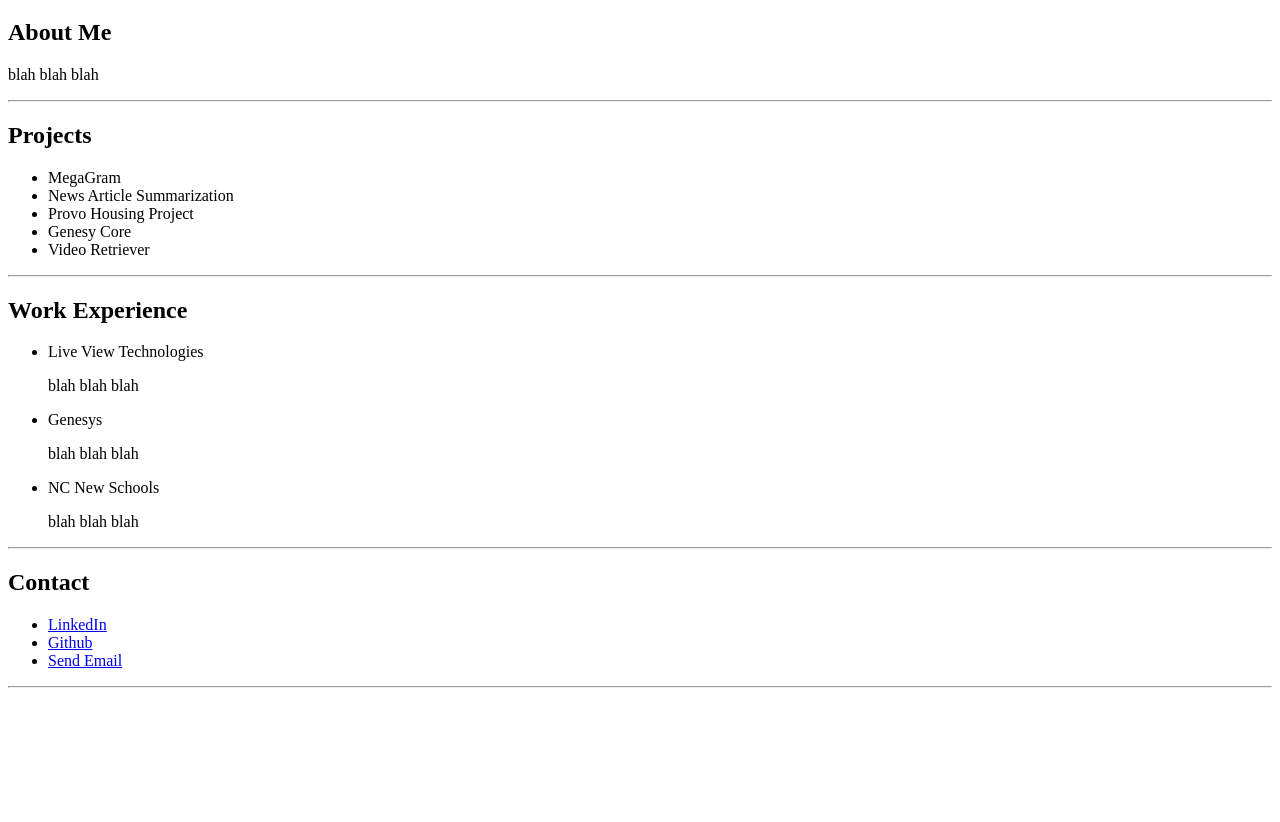
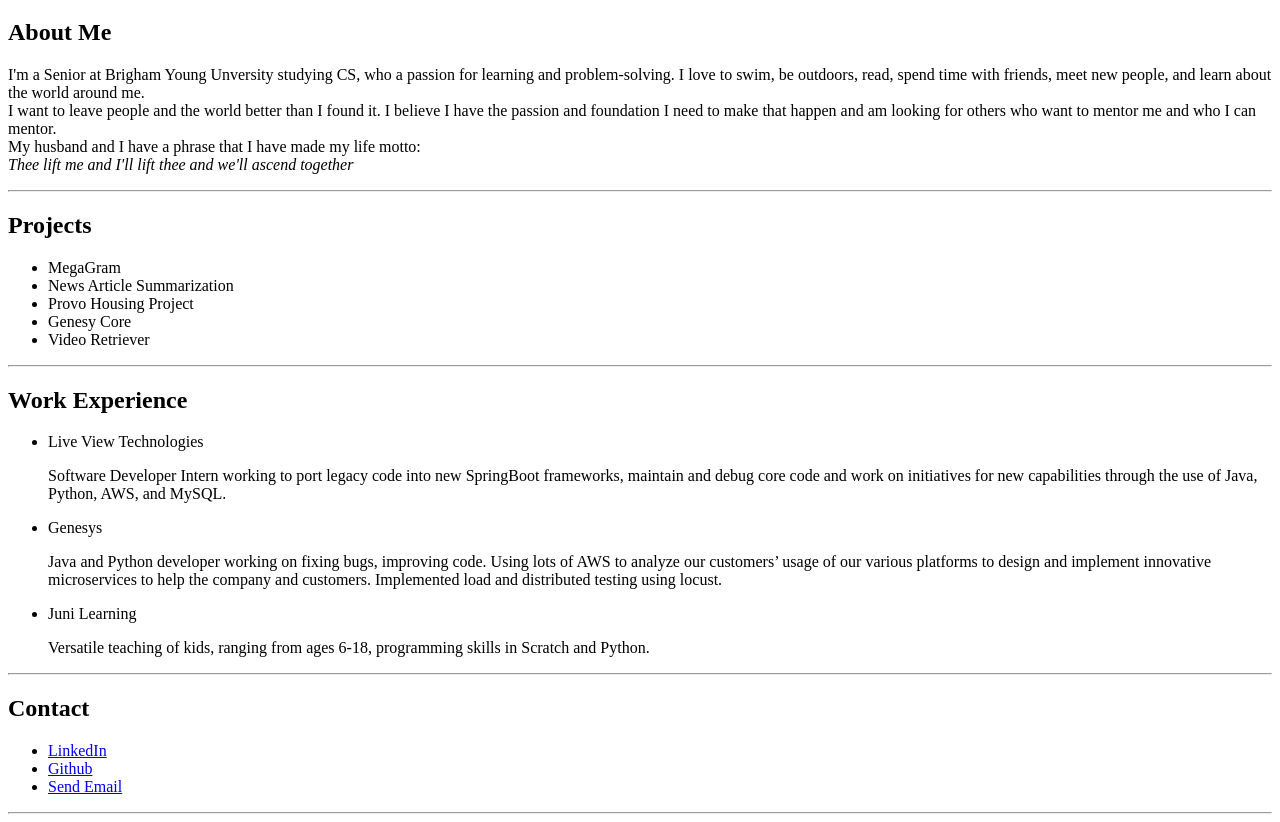
Before and after one commit to mamberly/portfolio, a plain HTML site: page index.html in a window 1280 px wide. Shown: the part 61-883 px from the top of the page. Before the commit the page ends 800 px from the top, so only its background shows below. Drawn offline with Linux system fonts and the light colour scheme.

Commit message:
more info about myself

```diff
--- a/index.html
+++ b/index.html
@@ -8,7 +8,13 @@
     <h1>Megan Thornton Portfolio</h1>
     <!-- Rest of the page content -->
     <h2>About Me</h2>
-    <p>blah blah blah</p>
+    <p>I'm a Senior at Brigham Young Unversity studying CS, who a passion for learning and problem-solving. I love to swim, be outdoors, read, spend time with friends, meet new people, and learn about the world around me.
+      <br/>
+      I want to leave people and the world better than I found it. I believe I have the passion and foundation I need to make that happen and am looking for others who want to mentor me and who I can mentor.
+      <br/>
+      My husband and I have a phrase that I have made my life motto:<br/>
+      <em>Thee lift me and I'll lift thee and we'll ascend together</em>
+    </p>
     <hr/>
 
     <h2>Projects</h2>
@@ -24,11 +30,11 @@
     <h2>Work Experience</h2>
     <ul>
       <li>Live View Technologies</li>
-      <p>blah blah blah</p>
+      <p>Software Developer Intern working to port legacy code into new SpringBoot frameworks, maintain and debug core code and work on initiatives for new capabilities through the use of Java, Python, AWS, and MySQL.</p>
       <li>Genesys</li>
-      <p>blah blah blah</p>
-      <li>NC New Schools</li>
-      <p>blah blah blah</p>
+      <p>Java and Python developer working on fixing bugs, improving code. Using lots of AWS to analyze our customers’ usage of our various platforms to design and implement innovative microservices to help the company and customers. Implemented load and distributed testing using locust.</p>
+      <li>Juni Learning</li>
+      <p>Versatile teaching of kids, ranging from ages 6-18, programming skills in Scratch and Python.</p>
     </ul>
     <hr/>
 
```
